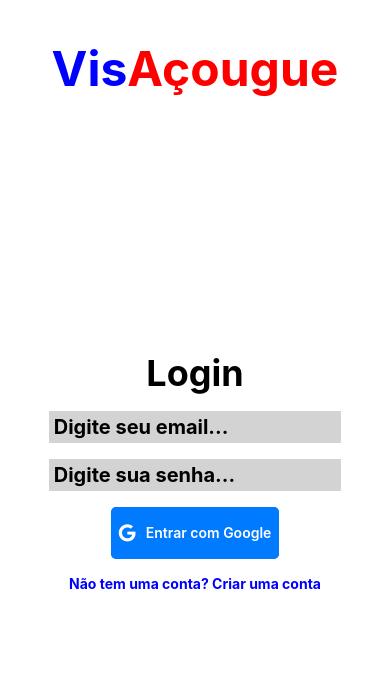
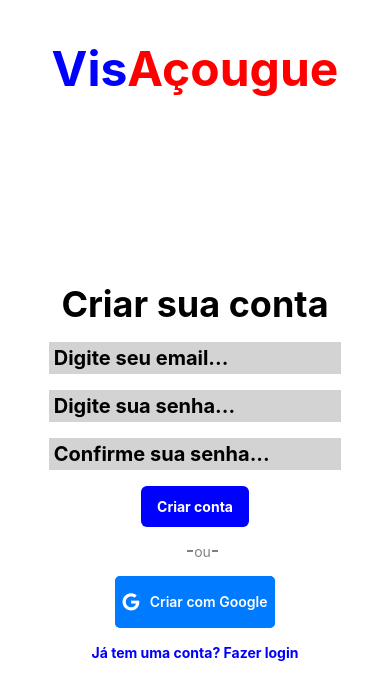
Before and after one commit to RuanEmanuell/visacougue, a React Native app: screen /register in a window 390 px wide. Shown: the top 700 px of the page. Built offline with nearby package versions, Linux system fonts and the light colour scheme.

Commit message:
(Version 1.0) Starting login screen

```diff
--- a/App.js
+++ b/App.js
@@ -1,64 +1,22 @@
-import { StatusBar } from 'expo-status-bar';
-import { StyleSheet, Text, View, SafeAreaView, TextInput, Button } from 'react-native';
-import { useState } from 'react';
-import FontAwesome from '@expo/vector-icons/FontAwesome';
+import { NavigationContainer } from '@react-navigation/native';
+import { createNativeStackNavigator } from '@react-navigation/native-stack';
+import LoginScreen from './pages/login/login'
+import RegisterScreen from './pages/login/register';
 
 export default function App() {
-  const [email, setEmail] = useState("");
-  const [password, setPassword] = useState("");
-  return (
-    <SafeAreaView style={styles.container}>
-      <View style={styles.logoBox}>
-        <Text style={{ color: 'blue', fontWeight: 'bold', fontSize: 48 }}>Vis</Text>
-        <Text style={{ color: 'red', fontWeight: 'bold', fontSize: 48 }}>Açougue</Text>
-      </View>
-      <View style={styles.loginBox}>
-        <Text style={{ fontWeight: 'bold', fontSize: 36 }}>Login</Text>
-        <TextInput
-          placeholder='Digite seu email...'
-          onChangeText={text => setEmail(text)}
-          style={styles.customInput}></TextInput>
-        <TextInput
-          placeholder='Digite sua senha...'
-          onChangeText={text => setPassword(text)}
-          style={styles.customInput}></TextInput>
-        <View style={{ margin: 16 }}>
-          <FontAwesome.Button name='google' style={{ paddingVertical: 16 }}>Entrar com Google</FontAwesome.Button>
-        </View>
-        <Text style = {{color: 'blue', fontWeight: 'bold'}}>Não tem uma conta? Criar uma conta</Text>
-      </View>
-      <View>
-
-      </View>
-    </SafeAreaView>
-  );
+    const Stack = createNativeStackNavigator();
+    return (
+        <NavigationContainer>
+            <Stack.Navigator>
+                <Stack.Screen
+                    name='login'
+                    component={LoginScreen}
+                    options={{ headerShown: false }} />
+                <Stack.Screen
+                    name='register'
+                    component={RegisterScreen}
+                    options={{ headerShown: false }} />
+            </Stack.Navigator>
+        </NavigationContainer>
+    );
 }
-
-const styles = StyleSheet.create({
-  container: {
-    flex: 1,
-    backgroundColor: '#fff',
-    alignItems: 'center',
-  },
-  logoBox: {
-    flexDirection: 'row',
-    marginTop: '10%'
-  },
-  loginBox: {
-    flex: 1,
-    width: '100%',
-    backgroundColor: '#fff',
-    alignItems: 'center',
-    justifyContent: 'center'
-  },
-  customInput: {
-    backgroundColor: 'lightgray',
-    color: 'black',
-    fontSize: 20,
-    fontWeight: 'bold',
-    width: '75%',
-    height: 32,
-    marginTop: 16,
-    paddingLeft: 5
-  }
-});
--- /dev/null
+++ b/pages/login/login.js
@@ -0,0 +1,42 @@
+import { Text, View, SafeAreaView, TextInput, Pressable } from 'react-native';
+import { useState } from 'react';
+import FontAwesome from '@expo/vector-icons/FontAwesome';
+import { loginStyle } from '../../styles/login';
+
+export default function LoginScreen({ navigation }) {
+  const [email, setEmail] = useState("");
+  const [password, setPassword] = useState("");
+  return (
+    <SafeAreaView style={loginStyle.container}>
+      <View style={loginStyle.logoBox}>
+        <Text style={{ color: 'blue', fontWeight: 'bold', fontSize: 48 }}>Vis</Text>
+        <Text style={{ color: 'red', fontWeight: 'bold', fontSize: 48 }}>Açougue</Text>
+      </View>
+      <View style={loginStyle.loginBox}>
+        <Text style={{ fontWeight: 'bold', fontSize: 36 }}>Login</Text>
+        <TextInput
+          placeholder='Digite seu email...'
+          onChangeText={text => setEmail(text)}
+          style={loginStyle.customInput}></TextInput>
+        <TextInput
+          placeholder='Digite sua senha...'
+          onChangeText={text => setPassword(text)}
+          style={loginStyle.customInput}></TextInput>
+        <Pressable style={loginStyle.standartButton}>
+          <Text style={{ color: 'white', fontWeight: 'bold' }}>Fazer login</Text>
+        </Pressable>
+        <View style={{ display: 'flex', flexDirection: 'row', alignItems: 'center' }}>
+          <View style={{ width: '40%', backgroundColor: 'gray', height: 2 }}></View>
+          <Text style={{ paddingHorizontal: '5%', color: 'gray' }}>ou</Text>
+          <View style={{ width: '40%', backgroundColor: 'gray', height: 2 }}></View>
+        </View>
+        <View style={{ margin: 16 }}>
+          <FontAwesome.Button name='google' style={{ paddingVertical: 16 }}>Entrar com Google</FontAwesome.Button>
+        </View>
+        <Pressable onPress={() => { navigation.navigate('register'); }}>
+          <Text style={{ color: 'blue', fontWeight: 'bold' }}>Não tem uma conta? Criar uma conta</Text>
+        </Pressable>
+      </View>
+    </SafeAreaView>
+  );
+}
--- /dev/null
+++ b/pages/login/register.js
@@ -0,0 +1,47 @@
+import { loginStyleheet, Text, View, SafeAreaView, TextInput, Pressable } from 'react-native';
+import { useState } from 'react';
+import FontAwesome from '@expo/vector-icons/FontAwesome';
+import { loginStyle } from '../../styles/login';
+
+export default function RegisterScreen({navigation}) {
+  const [email, setEmail] = useState("");
+  const [password, setPassword] = useState("");
+  const [confirmPassword, setConfirmPassword] = useState("");
+  return (
+    <SafeAreaView style={loginStyle.container}>
+      <View style={loginStyle.logoBox}>
+        <Text style={{ color: 'blue', fontWeight: 'bold', fontSize: 48 }}>Vis</Text>
+        <Text style={{ color: 'red', fontWeight: 'bold', fontSize: 48 }}>Açougue</Text>
+      </View>
+      <View style={loginStyle.loginBox}>
+        <Text style={{ fontWeight: 'bold', fontSize: 36 }}>Criar sua conta</Text>
+        <TextInput
+          placeholder='Digite seu email...'
+          onChangeText={text => setEmail(text)}
+          style={loginStyle.customInput}></TextInput>
+        <TextInput
+          placeholder='Digite sua senha...'
+          onChangeText={text => setPassword(text)}
+          style={loginStyle.customInput}></TextInput>
+        <TextInput
+          placeholder='Confirme sua senha...'
+          onChangeText={text => setConfirmPassword(text)}
+          style={loginStyle.customInput}></TextInput>
+        <Pressable style={loginStyle.standartButton}>
+          <Text style={{ color: 'white', fontWeight: 'bold' }}>Criar conta</Text>
+        </Pressable>
+        <View style={{ display: 'flex', flexDirection: 'row', alignItems: 'center' }}>
+          <View style={{ width: '40%', backgroundColor: 'gray', height: 2 }}></View>
+          <Text style={{ paddingHorizontal: '5%', color: 'gray' }}>ou</Text>
+          <View style={{ width: '40%', backgroundColor: 'gray', height: 2 }}></View>
+        </View>
+        <View style={{ margin: 16 }}>
+          <FontAwesome.Button name='google' style={{ paddingVertical: 16 }}>Criar com Google</FontAwesome.Button>
+        </View>
+        <Pressable onPress={() => { navigation.navigate('login'); }}>
+          <Text style={{ color: 'blue', fontWeight: 'bold' }}>Já tem uma conta? Fazer login</Text>
+        </Pressable>
+      </View>
+    </SafeAreaView>
+  );
+}
--- /dev/null
+++ b/styles/login.js
@@ -0,0 +1,37 @@
+import { StyleSheet } from "react-native";
+
+export const loginStyle = StyleSheet.create({
+    container: {
+      flex: 1,
+      backgroundColor: '#fff',
+      alignItems: 'center',
+    },
+    logoBox: {
+      flexDirection: 'row',
+      marginTop: '10%'
+    },
+    loginBox: {
+      flex: 1,
+      width: '100%',
+      backgroundColor: '#fff',
+      alignItems: 'center',
+      justifyContent: 'center'
+    },
+    customInput: {
+      backgroundColor: 'lightgray',
+      color: 'black',
+      fontSize: 20,
+      fontWeight: 'bold',
+      width: '75%',
+      height: 32,
+      marginTop: 16,
+      paddingLeft: 5
+    },
+    standartButton: {
+        backgroundColor: 'blue',
+        paddingHorizontal: 16,
+        paddingVertical: 12,
+        borderRadius: 6,
+        marginVertical: 16
+    }
+  });
```
Also changed, not shown: package.json (+6 -1 lines), 1 other file (tests, documents, lock files or other folders).
